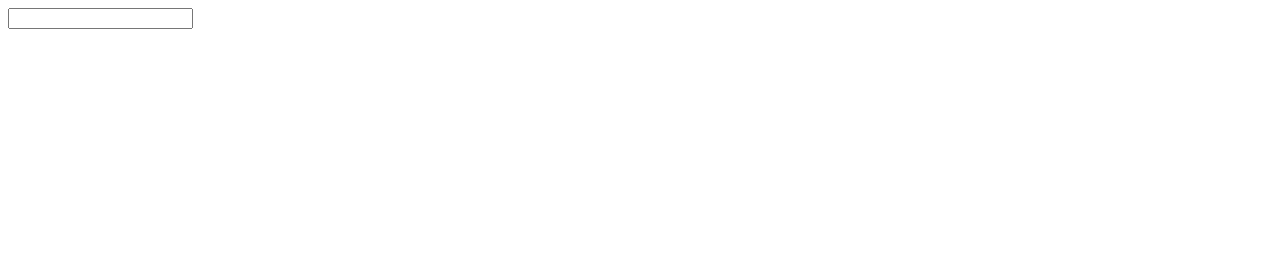
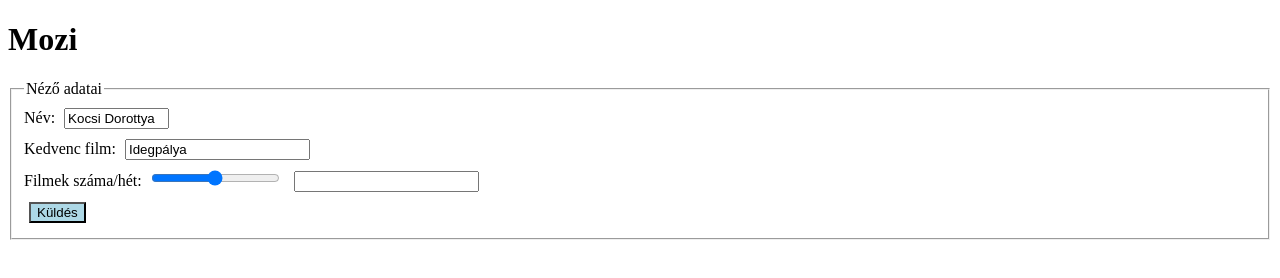
Before and after one commit to Dorkilla/Alap_Urlap, a plain HTML site: page index.html in a window 1280 px wide. Drawn offline with Linux system fonts and the light colour scheme.

Commit message:
urlap keszites

```diff
--- a/index.html
+++ b/index.html
@@ -4,14 +4,28 @@
     <meta charset="UTF-8">
     <meta name="viewport" content="width=device-width, initial-scale=1.0">
     <title>Űrlap gyakorlás</title>
+    <link rel="stylesheet" href="style.css">
 </head>
 <body>
-    <from action="#" method="get">
-        <input type="text" name="">
+    <h1>Mozi</h1>
+    <form action="#" method="get">
+        <fieldset>
+        <!-- kereten lévő szöveg -->
+        <legend>Néző adatai</legend>
+        <label for="neve">Név: </label>
+        <input type="text" id="neve" name="nev" value="Kocsi Dorottya" size="10"><br>
+        <label for="kedvenc_film">Kedvenc film: </label>
+        <input type="text" id="kedvenc_film" name="film" value="Idegpálya" size="20">
+        <br>
+        <label for="filmek_szama">Filmek száma/hét: </label>
+        <input type="range" id="filmek_szama" name="film_szam"
+        oninput="this.form.f_sz.value=this.value">
+        <input type="number" name="f_sz" size="6" oninput="this.form.filmek_szama.value=this.value">
+        <br>
+        <input type="submit" value="Küldés">
+    </fieldset>
 
 
-
-
-    </from>
+    </form>
 </body>
 </html>
--- a/style.css
+++ b/style.css
@@ -0,0 +1,12 @@
+/*minden beviteli mezőre érvényes*/
+input {
+    margin: 5px;
+}
+/*csak az adott beviteli mezőre érvényes*/
+input[type=submit]{
+    background-color: lightblue;
+}
+/*az aktuálisan íródó mező tulajdonság*/
+input[type=text]:focus {
+    background-color: lightblue;
+}
```
